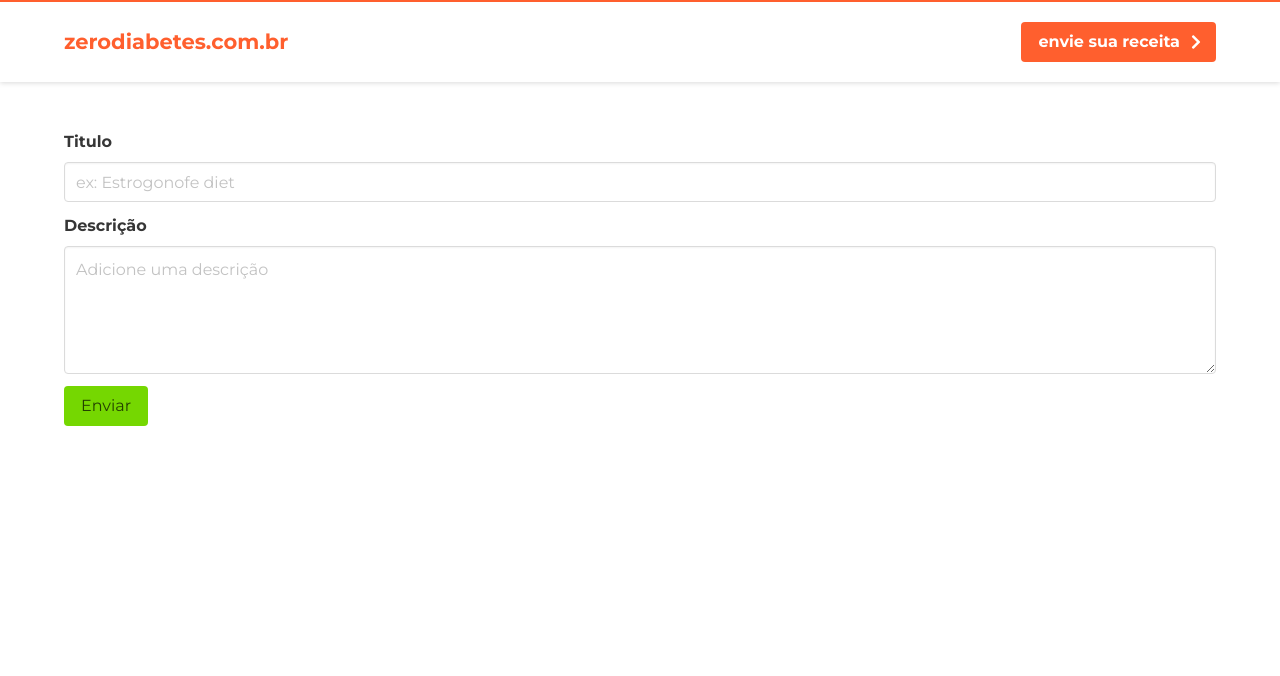
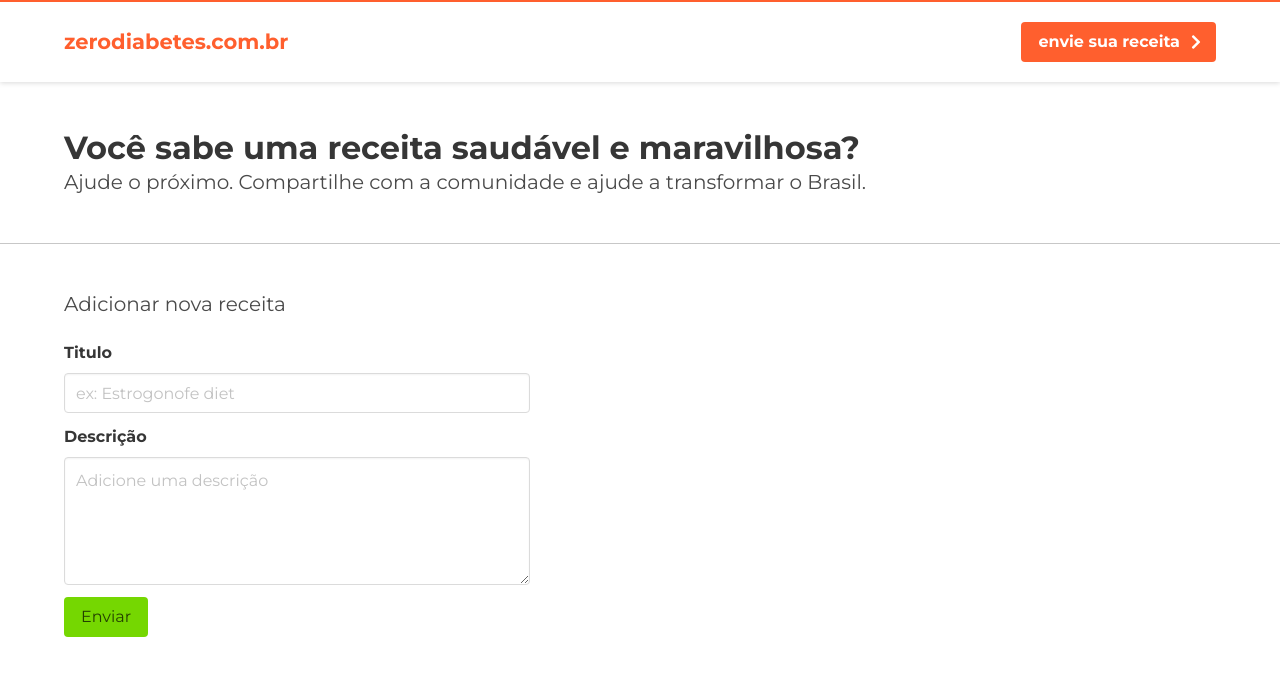
Before and after one commit to betodasilva/nrecipes, an Angular app: page /enviar-receita in a window 1280 px wide. Shown: the top 676 px of the page. Built offline with nearby package versions, Linux system fonts and the light colour scheme.

Commit message:
Add hero and align submit form

```diff
--- a/src/app/submitrecipe/submitrecipe.component.html
+++ b/src/app/submitrecipe/submitrecipe.component.html
@@ -1,5 +1,16 @@
+<div class="hero hero--border-bottom">
+  <div class="hero-body">
+    <div class="container">
+      <h1 class="title">Você sabe uma receita saudável e maravilhosa?</h1>
+      <h2 class="subtitle">Ajude o próximo. Compartilhe com a comunidade e ajude a transformar o Brasil.</h2>
+    </div>
+  </div>
+</div>
 <section class="section section--submitrecipe">
   <div class="container">
+    <h3 class="subtitle">Adicionar nova receita</h3>
+    <div class="columns">
+      <div class="column is-5">
         <form #formElement>
           <div class="field">
             <label class="label">Titulo</label>
@@ -38,4 +49,7 @@
           </div> -->
         </form>
       </div>
+    </div>
+
+  </div>
 </section>
--- a/src/app/submitrecipe/submitrecipe.component.scss
+++ b/src/app/submitrecipe/submitrecipe.component.scss
@@ -0,0 +1,7 @@
+.hero {
+
+    &--border-bottom {
+        position: relative;
+        border-bottom: 1px solid  rgba(69, 69, 69, 0.3);
+    }
+}
```
Lines whose indentation alone changed are shown as unchanged.
